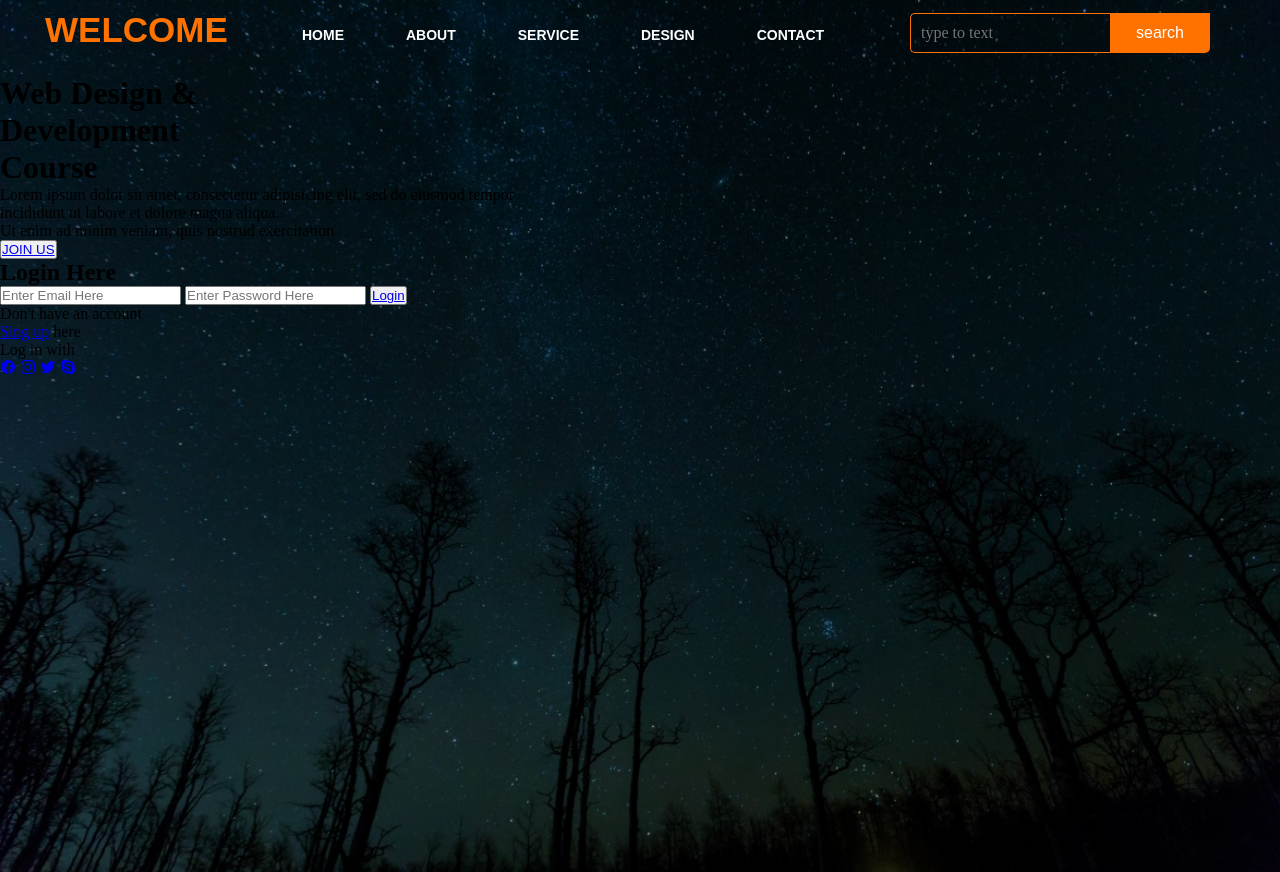
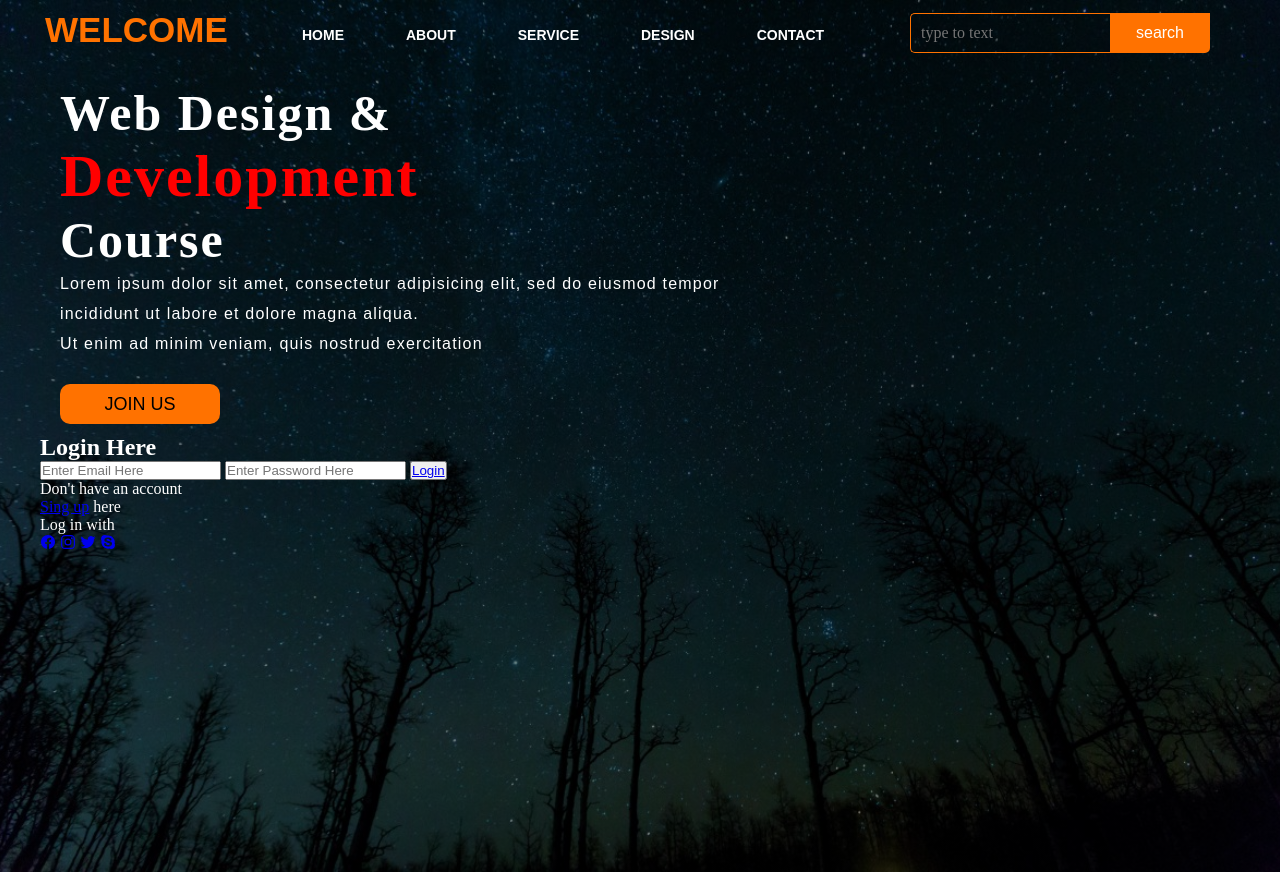
Before and after one commit to davidpencoba/Webpage-Login, a plain HTML site: page index.html in a window 1280 px wide. Drawn offline with nearby package versions, Linux system fonts and the light colour scheme.

Commit message:
add fiture in css

```diff
--- a/style.css
+++ b/style.css
@@ -118,3 +118,60 @@ ul li a:hover {
  .srch:focus {
      outline: none;
  }
+
+ .content {
+     width: 1200px;
+     height: auto;
+     margin: auto;
+     color: #fff;
+     position: relative;
+
+ }
+
+ .content .par {
+     padding-left: 20px;
+     padding-bottom: 25px;
+     font-family: Arial;
+     letter-spacing: 1.2px;
+     line-height: 30px;
+
+
+ }
+
+ .content h1 {
+     font-family: 'Times New Roman';
+     font-size: 50px;
+     padding-left: 20px;
+     margin-top: 9px;
+     letter-spacing: 2px;
+
+ }
+
+ .content .cn {
+     width: 160px;
+     height: 40px;
+     background: #ff7200;
+     border: none;
+     margin-bottom: 10px;
+     margin-left: 20px;
+     font-size: 18px;
+     border-radius: 10px;
+     cursor: pointer;
+ }
+
+ .content .cn a {
+     text-decoration: none;
+     color: #000;
+     transition: 1s  ease;
+
+ }
+
+ .cn:hover {
+     background-color: red;
+ }
+
+ .content span {
+     color: red;
+     font-size: 60px;
+
+ }
```
